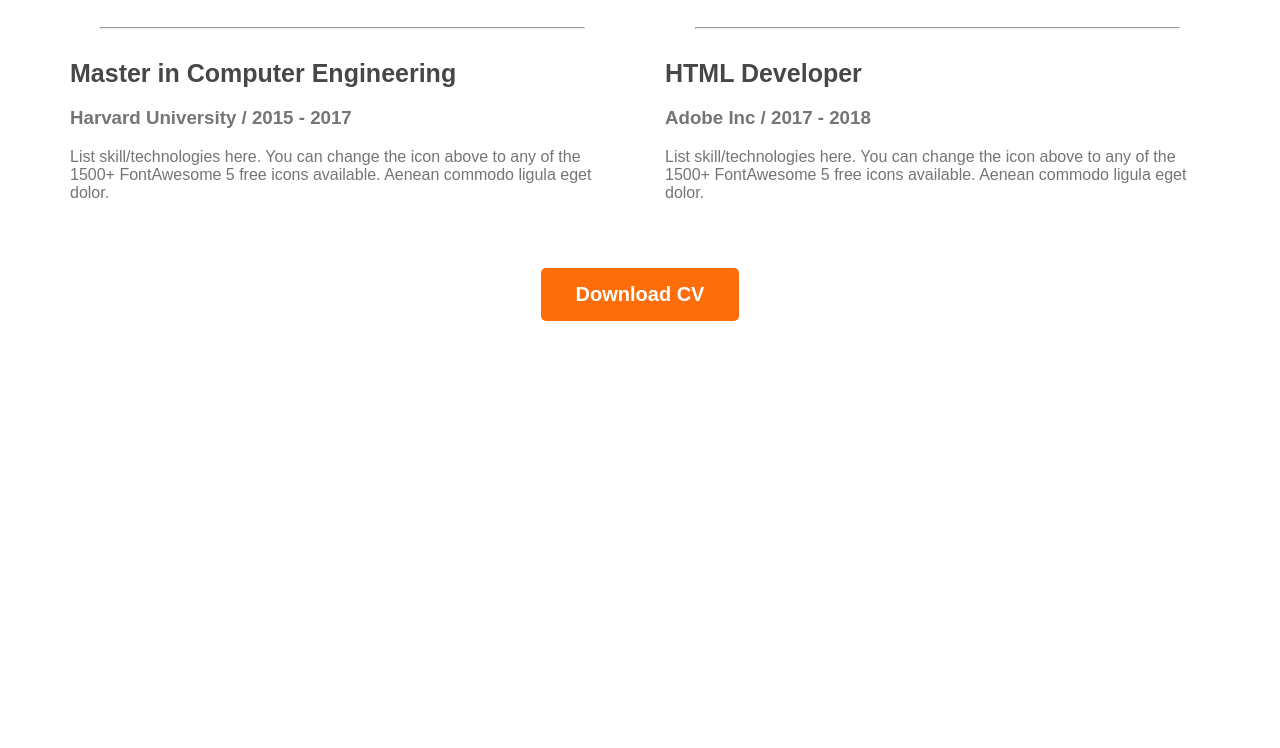
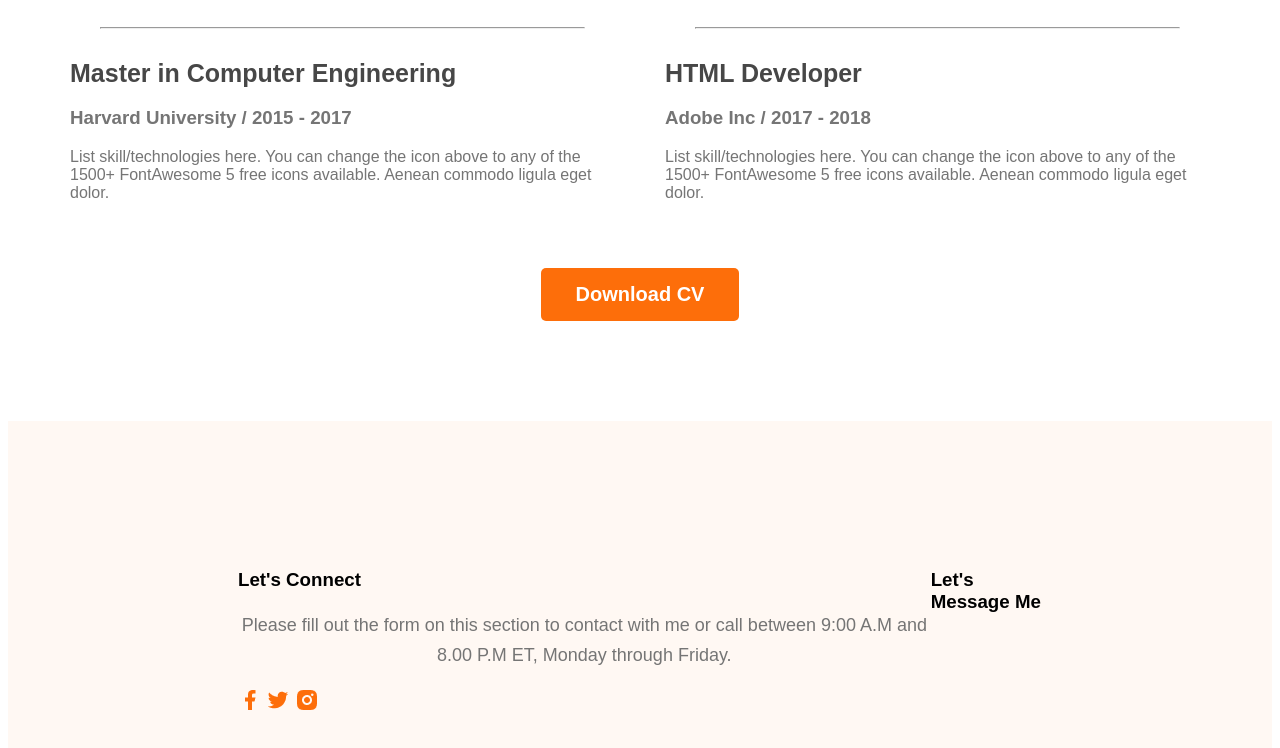
Before and after one commit to Kamrujjaman-Rabin/Webdeveloper-Portfolio, a plain HTML site: page index.html in a window 1280 px wide. Shown: the part 2774-3522 px from the top of the page. Before the commit the page ends 3103 px from the top, so only its background shows below. Drawn offline with Linux system fonts and the light colour scheme.

Commit message:
basic footer

```diff
--- a/index.html
+++ b/index.html
@@ -141,10 +141,24 @@
                 <button class="btn-primary">Download CV</button>
             </div>
         </section>
-
     </main>
     <footer>
+        <div class="ftr-clm">
+            <h3 class="sec-ttl">Let's Connect</h3>
+            <p class="sec-des">
+                Please fill out the form on this section to contact with me or call between 9:00 A.M and 8.00 P.M ET, Monday through Friday.
+            </p>
+            <div class="links">
+                <a href=""><img src="images/icons/facebook.png" alt=""></a>
+                <a href=""><img src="images/icons/twitter.png" alt=""></a>
+                <a href=""><img src="images/icons/insta.png" alt=""></a>
+            </div>
 
+        </div>
+        <div class="ftr-clm">
+            <h3 class="sec-ttl">Let's Message Me</h3>
+
+        </div>
     </footer>
 </body>
 </html>
--- a/styles/portfolio.css
+++ b/styles/portfolio.css
@@ -184,3 +184,11 @@ main section {
     text-align: center;
     margin-top: 50px;
 }
+
+/* footer style */
+footer{
+    display:flex;
+    background: #FFF8F3;
+    margin-top: 100px;
+    padding: 130px 230px;
+}
```
